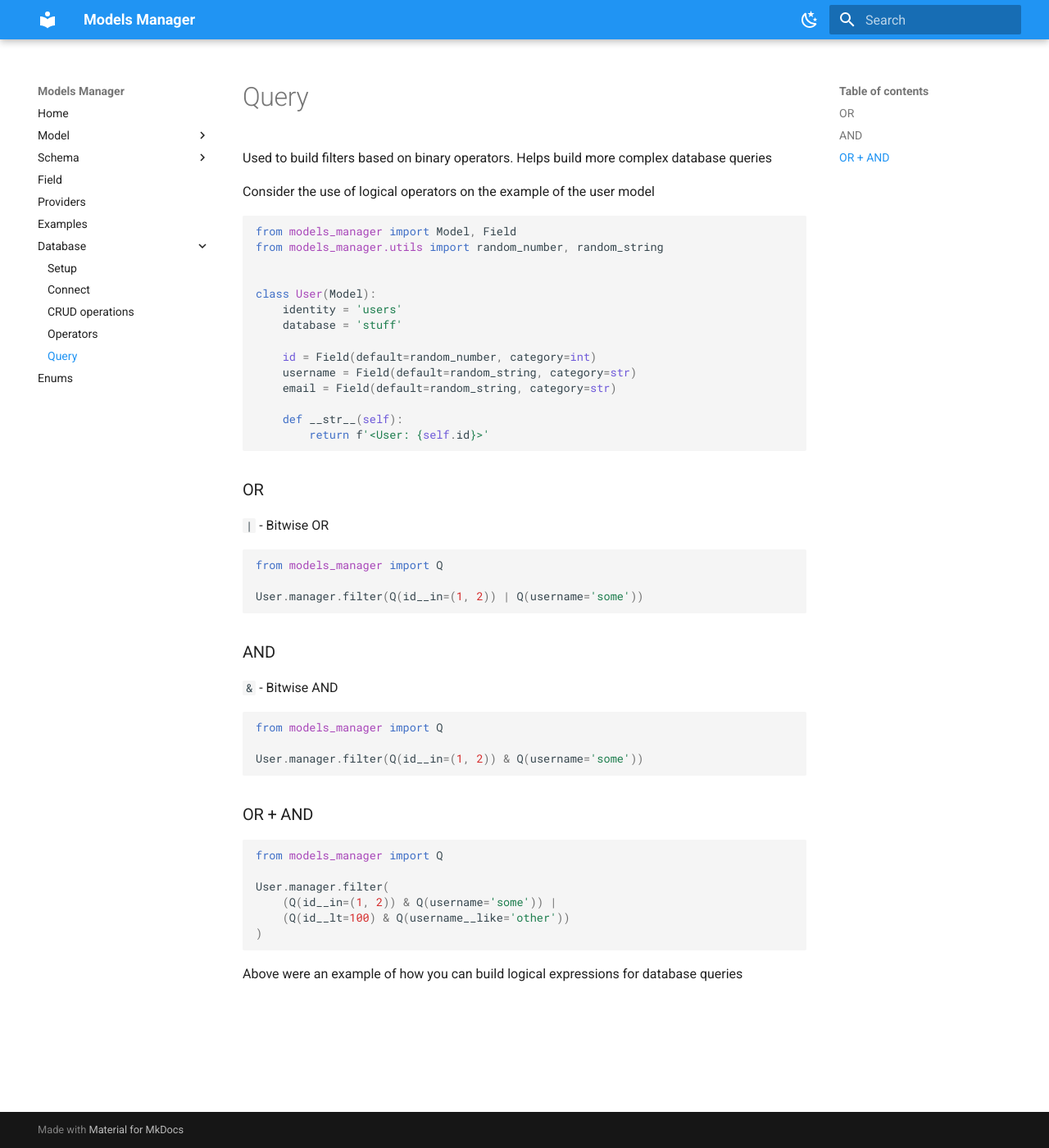
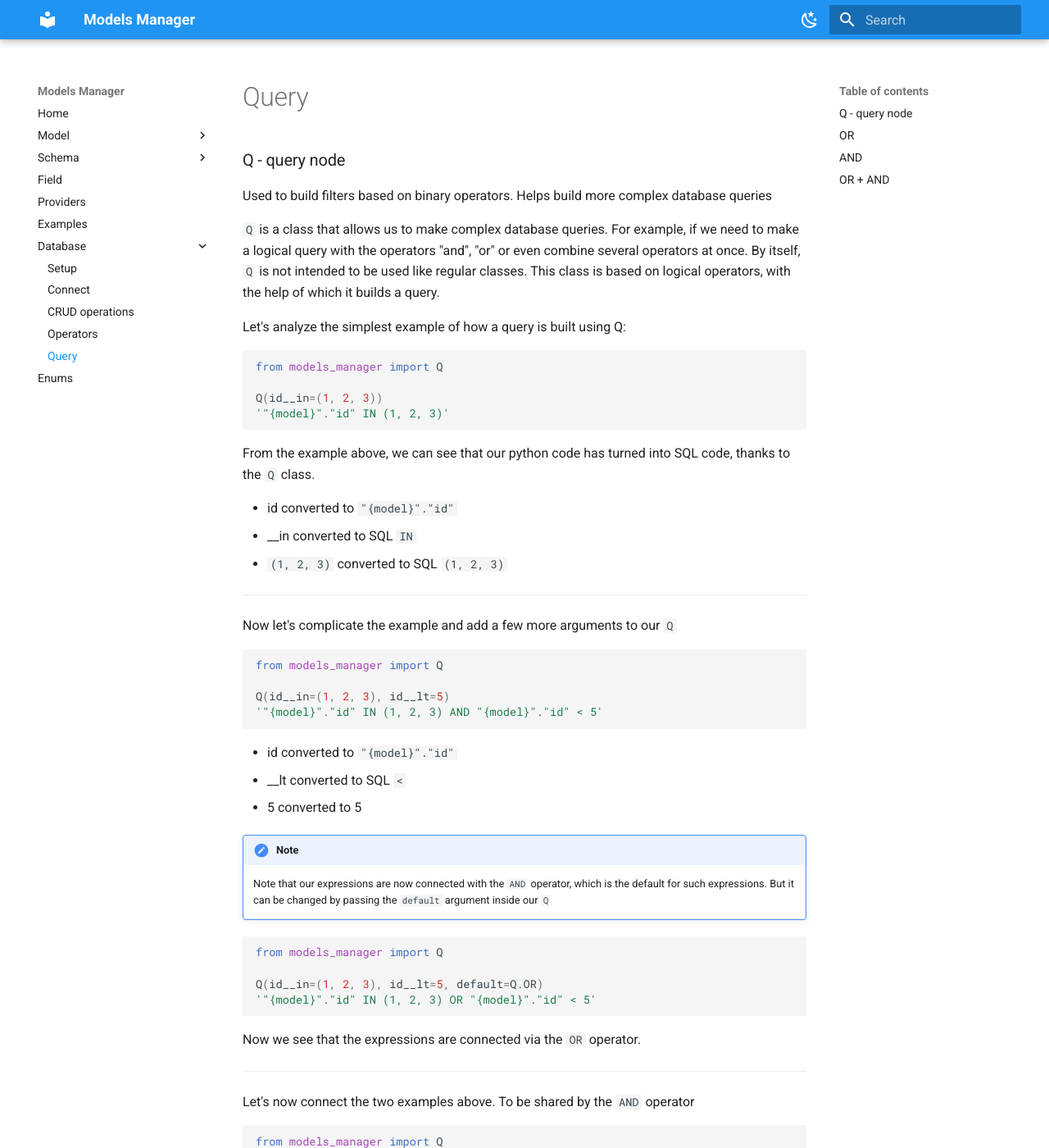
Before and after one commit to Nikita-Filonov/models_manager, an MkDocs documentation site: the page built from docs/database/query.md, in a window 1280 px wide and 1400 px high. Shown: the whole window at 82% size. Built offline with MkDocs 1.6.1 and Material for MkDocs 9.7.7, drawn with Linux system fonts in a browser that asks for light colours; some of the changed text lies outside the part shown.

Commit message:
query node docs

````diff
--- a/docs/database/query.md
+++ b/docs/database/query.md
@@ -1,4 +1,75 @@
+### Q - query node
+
 Used to build filters based on binary operators. Helps build more complex database queries
+
+`Q` is a class that allows us to make complex database queries. For example, if we need to make a logical query with the
+operators "and", "or" or even combine several operators at once. By itself, `Q` is not intended to be used like regular
+classes. This class is based on logical operators, with the help of which it builds a query.
+
+Let's analyze the simplest example of how a query is built using Q:
+
+```python
+from models_manager import Q
+
+Q(id__in=(1, 2, 3))
+'"{model}"."id" IN (1, 2, 3)'
+```
+
+From the example above, we can see that our python code has turned into SQL code, thanks to the `Q` class.
+
+- id converted to `"{model}"."id"`
+- __in converted to SQL `IN`
+- `(1, 2, 3)` converted to SQL `(1, 2, 3)`
+
+---
+
+Now let's complicate the example and add a few more arguments to our `Q`
+
+```python
+from models_manager import Q
+
+Q(id__in=(1, 2, 3), id__lt=5)
+'"{model}"."id" IN (1, 2, 3) AND "{model}"."id" < 5'
+```
+
+- id converted to `"{model}"."id"`
+- __lt converted to SQL `<`
+- 5 converted to 5
+
+!!! note
+
+    Note that our expressions are now connected with the `AND` operator,
+    which is the default for such expressions.
+    But it can be changed by passing the `default` argument inside our `Q`
+
+```python
+from models_manager import Q
+
+Q(id__in=(1, 2, 3), id__lt=5, default=Q.OR)
+'"{model}"."id" IN (1, 2, 3) OR "{model}"."id" < 5'
+```
+
+Now we see that the expressions are connected via the `OR` operator.
+
+---
+
+
+Let's now connect the two examples above. To be shared by the `AND` operator
+
+```python
+from models_manager import Q
+
+Q(id__in=(1, 2, 3), id__lt=5) | Q(id__in=(1, 2, 3), id__lt=5, default=Q.OR)
+"""
+("{model}"."id" IN (1, 2, 3) AND "{model}"."id" < 5)
+OR
+("{model}"."id" IN (1, 2, 3) OR "{model}"."id" < 5)
+"""
+```
+
+We got an example, which is connected, through the `OR` operator
+
+---
 
 Consider the use of logical operators on the example of the user model
 
````
Also changed, not shown: 1 other file.
